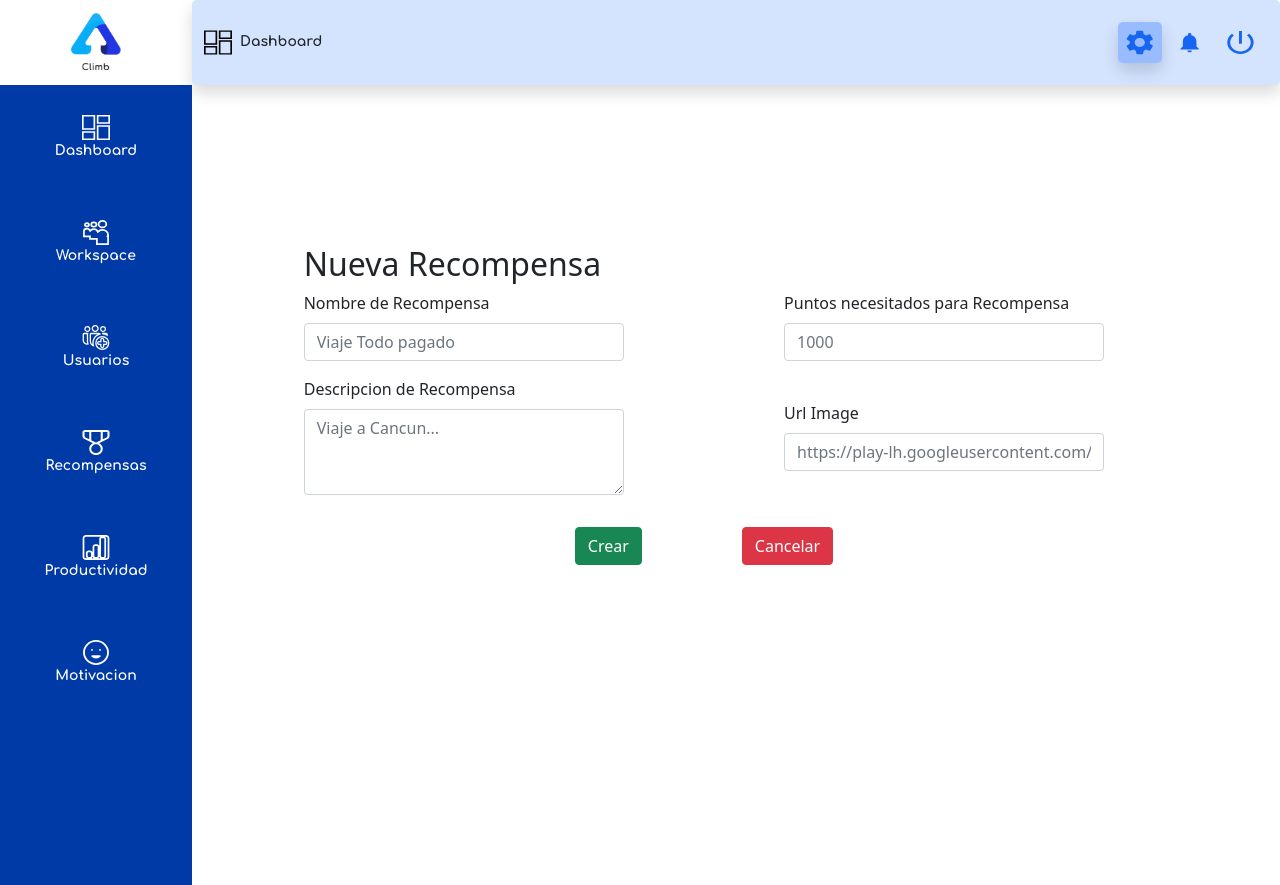
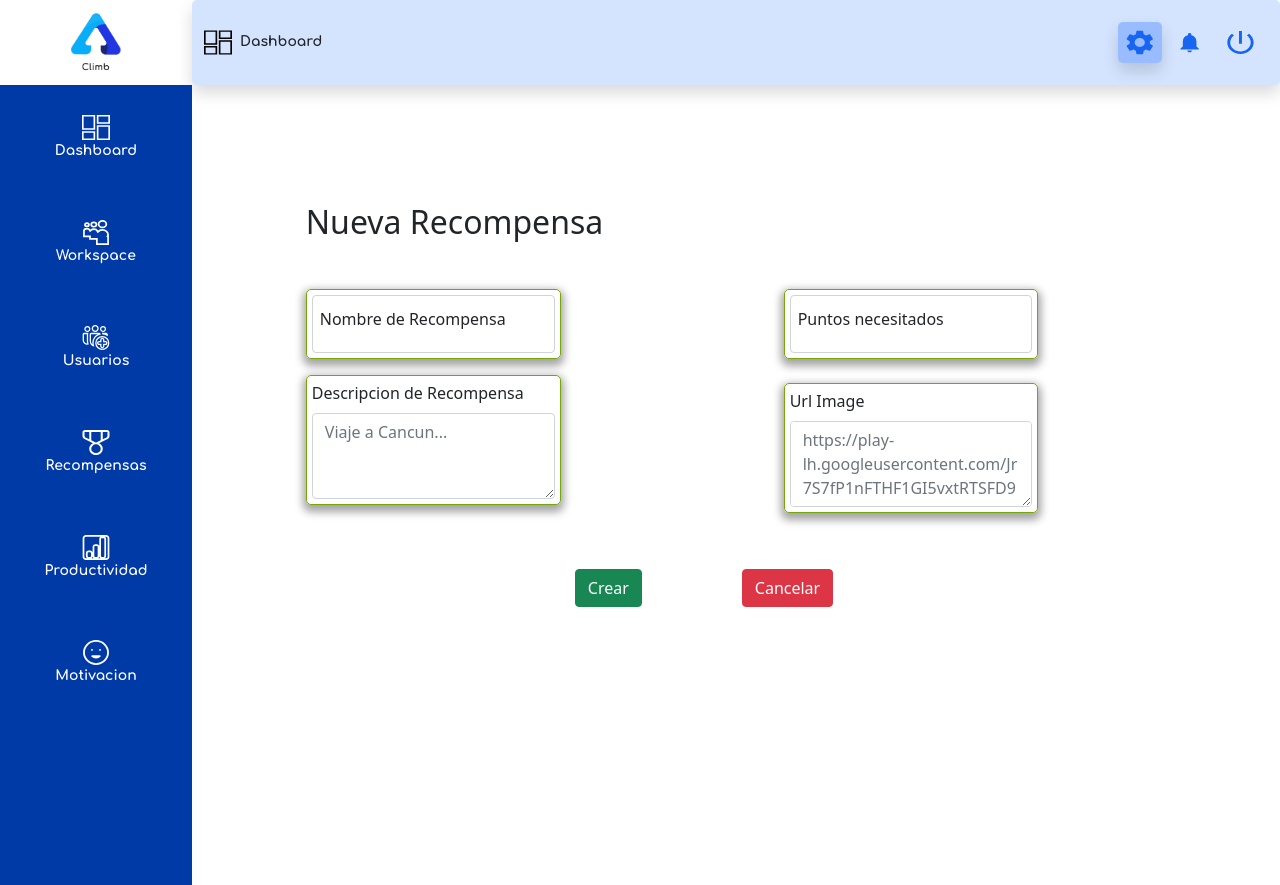
Before and after one commit to Climb-App/frontend-climb, a Next.js app: page /recompensas/crear in a window 1280 px wide. Built offline with nearby package versions, Linux system fonts and the light colour scheme.

Commit message:
Cambio de forms pantallas Rewards/Badges y Css

```diff
--- a/pages/recompensas/crear/index.js
+++ b/pages/recompensas/crear/index.js
@@ -49,13 +49,17 @@ const Rewards = () => {
       <Form action="" method="POST" onSubmit={PostRewards}>
         <h2>Nueva Recompensa</h2>
         {/* Inputs */}
-        <div className="Formulario d-flex justify-content-between flex-wrap ">
+        <div className="Formulario d-flex justify-content-between flex-wrap mt-5 ">
           <div className="First Column " style={{ width: "40%" }}>
-            <Form.Group className="mb-3 " controlId="nameValue">
-              <Form.Label>Nombre de Recompensa</Form.Label>
-              <Form.Control type="text" placeholder="Viaje Todo pagado" />
-            </Form.Group>
-            <Form.Group className="mb-3 " controlId="descriptionValue">
+            <Form.Floating className="mb-3 input">
+              <Form.Control
+                id="nameValue"
+                type="text"
+                placeholder="Viaje Todo pagado"
+              />
+              <label htmlFor="floatingInputCustom">Nombre de Recompensa</label>
+            </Form.Floating>
+            <Form.Group className="mb-3 input " controlId="descriptionValue">
               <Form.Label>Descripcion de Recompensa</Form.Label>
               <Form.Control
                 as="textarea"
@@ -65,21 +69,22 @@ const Rewards = () => {
             </Form.Group>
           </div>
           <div className="Second Column " style={{ width: "40%" }}>
-            <Form.Group className="mb-3 " controlId="PointsValue">
-              <Form.Label>Puntos necesitados para Recompensa</Form.Label>
-              <Form.Control type="text" placeholder="1000" />
-            </Form.Group>
+            <Form.Floating className=" input">
+              <Form.Control id="PointsValue" type="text" placeholder="1000" />
+              <label htmlFor="floatingInputCustom">Puntos necesitados</label>
+            </Form.Floating>
             <br />
             {/* Imagen Reward */}
-            <Form.Group className="mb-3 " controlId="UrlImage">
+            <Form.Group className=" input " controlId="UrlImage">
               <Form.Label>Url Image</Form.Label>
               <Form.Control
-                type="text"
+                as="textarea"
+                rows={3}
                 placeholder="https://play-lh.googleusercontent.com/Jr7S7fP1nFTHF1GI5vxtRTSFD99EiYQWSB0FxZbEOMgMfzzlHCYU2d6M4iGFLIFLYFE"
               />
             </Form.Group>
           </div>
-          <div className="Botones d-flex  justify-content-center mt-3 w-100">
+          <div className="Botones d-flex  justify-content-center mt-5 w-100">
             <Button
               variant="success"
               type="submit"
```
Also changed, not shown: pages/badges/crear/index.js (+24 -21 lines).
